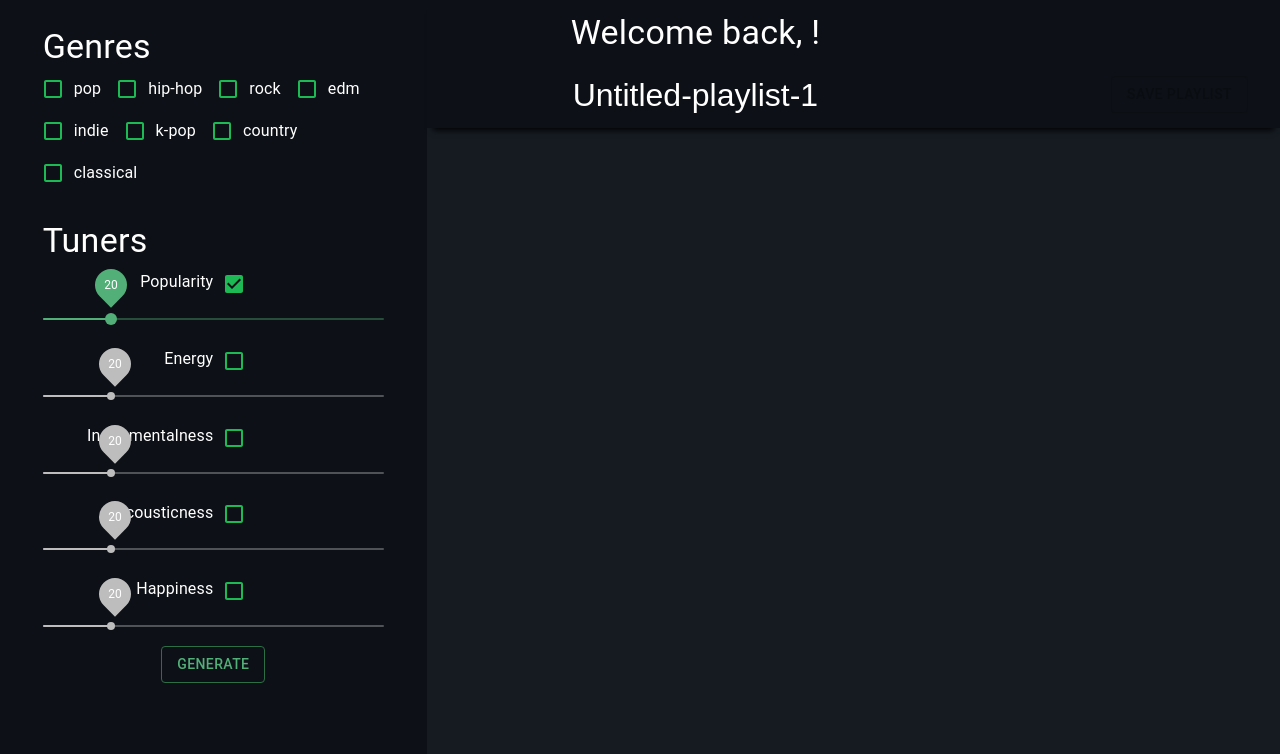
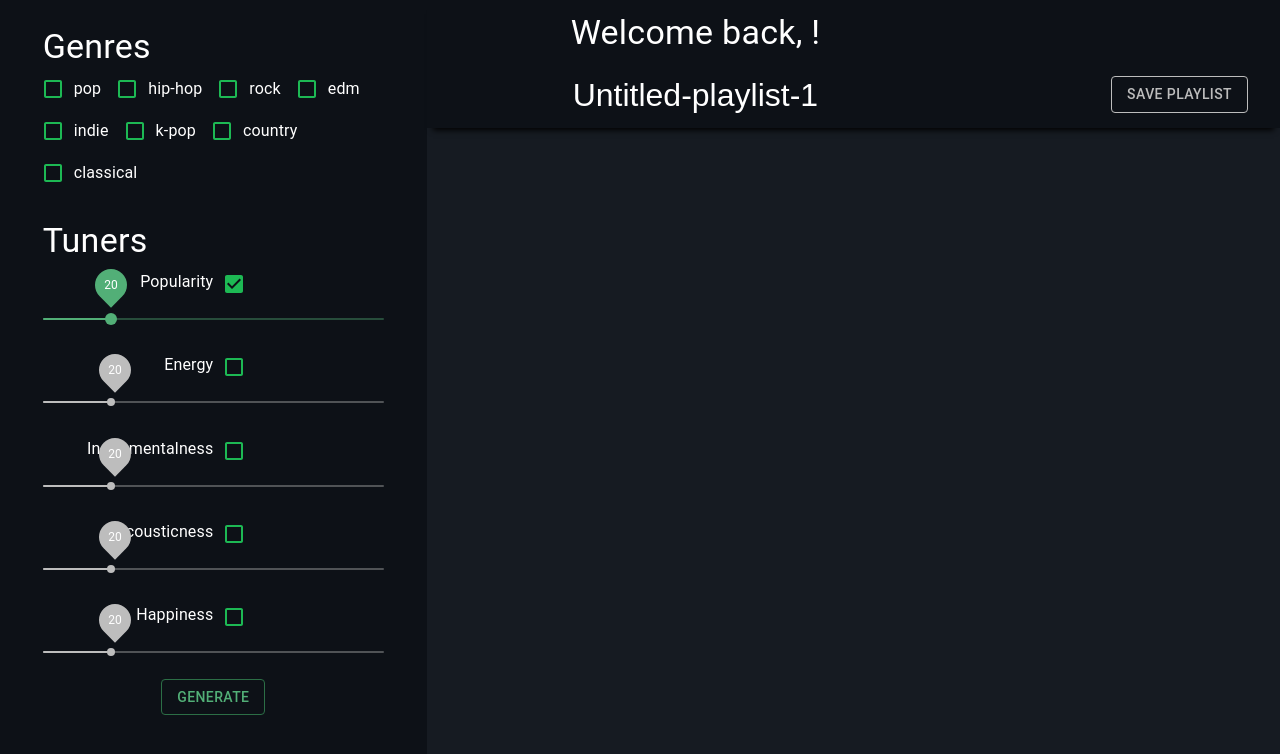
Before and after one commit to akeller98/custom-playlist-builder, a React (Create React App) app in the folder custom-playlist-builder/: page / in a window 1280 px wide. Shown: the top 754 px of the page. Built offline with nearby package versions, Linux system fonts and the light colour scheme; no server answers.

Commit message:
Save button disable

```diff
--- a/custom-playlist-builder/src/App.css
+++ b/custom-playlist-builder/src/App.css
@@ -87,7 +87,12 @@
   padding-top: 0.875em;
 }
 
-.save-button {
+.save-button-container {
   float: right;
   margin-right: 2em;
 }
+
+.save-button {
+  color: #bdbdbd !important;
+  border-color: #bdbdbd !important;
+}
--- a/custom-playlist-builder/src/App.tsx
+++ b/custom-playlist-builder/src/App.tsx
@@ -246,8 +246,8 @@ function App() {
                 }
                 <div className={calcHeight() === 4 ? "sm-create-playlist-text" : "create-playlist-text"} style={calcHeight() !== 4 ? welcomeTextStyle : {}}>
                   <InputField onChange={handleTitleChange}/>
-                  <div className="save-button">
-                    <GreenButton variant="outlined" color="primary" onClick={onSave} disabled={spotifyRes.seeds.length === 0}>
+                  <div className="save-button-container">
+                    <GreenButton className={spotifyRes.seeds.length === 0 ? "save-button" : ''} variant="outlined" color="primary" onClick={onSave} disabled={spotifyRes.seeds.length === 0}>
                       Save Playlist
                     </GreenButton>
                   </div>
--- a/custom-playlist-builder/src/components/MetricSlider/MetricSlider.css
+++ b/custom-playlist-builder/src/components/MetricSlider/MetricSlider.css
@@ -19,4 +19,5 @@
     width: 100%;
     padding-left: 10%;
     padding-right: 10%;
+    margin-bottom: 0.25em;
 }
--- a/custom-playlist-builder/src/components/shared/GreenButton.tsx
+++ b/custom-playlist-builder/src/components/shared/GreenButton.tsx
@@ -8,5 +8,8 @@ export const GreenButton = withStyles((theme) => ({
     '&:hover': {
       borderColor: '#52af77'
     },
+    '&$disabled': {
+      color: 'white',
+    },
   },
 }))(Button);
```
Also changed, not shown: 1 other file (tests, documents, lock files or other folders).
